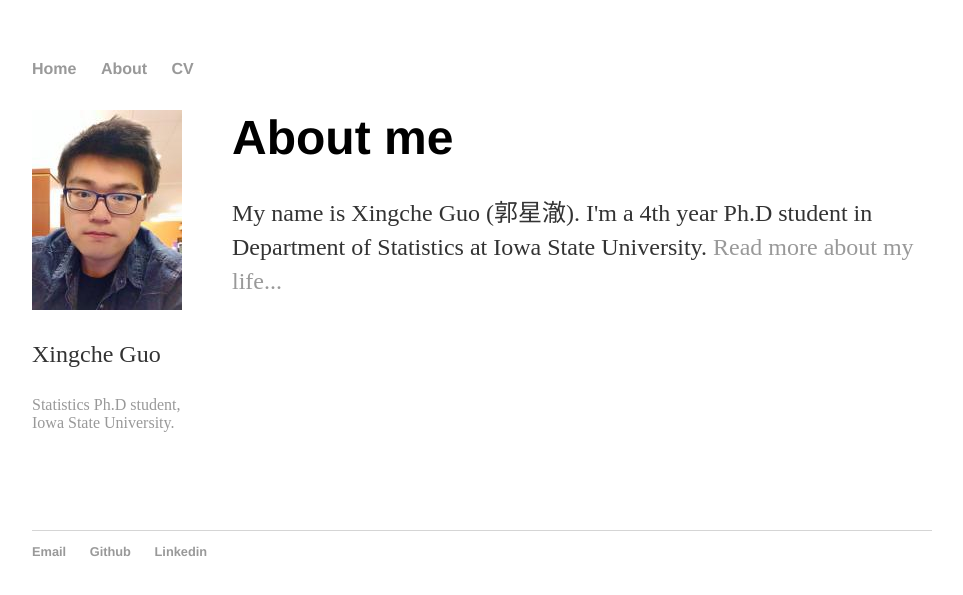
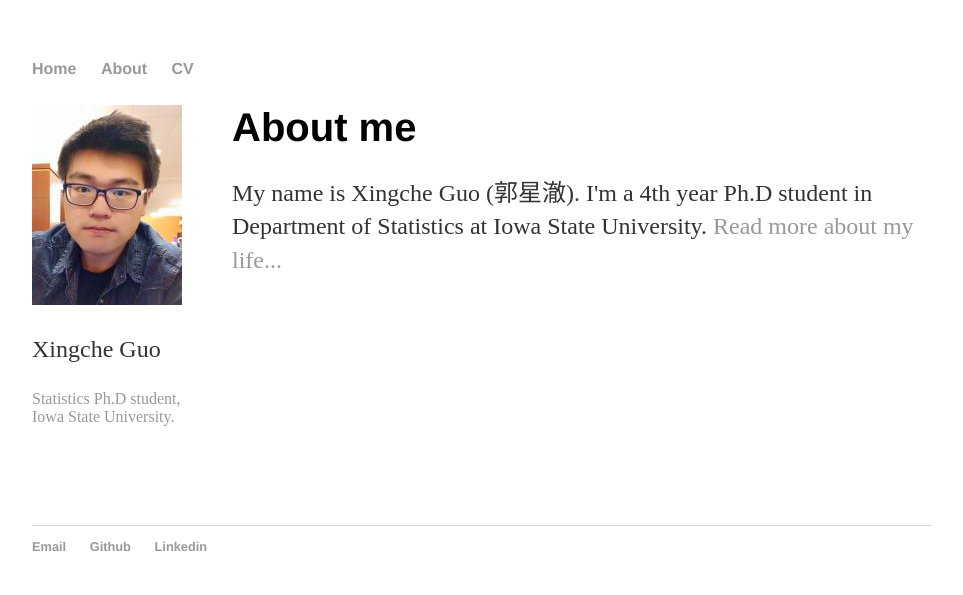
Before and after one commit to xingcheg/xingcheg.github.io, a Jekyll site: the page built from index.html, in a window 1280 px wide. Shown: the top 595 px of the page, without its empty margins (158-1121 px from the left). Built offline with Jekyll 4.4.1, drawn with Linux system fonts in a browser that asks for light colours.

Commit message:
Update main.css

```diff
--- a/css/main.css
+++ b/css/main.css
@@ -17,7 +17,7 @@ a:hover {
     text-decoration: underline;
 }
 h1 {
-    font-size: 3em;
+    font-size: 2.5em;
     font-family:'Helvetica', 'Arial', 'Sans-Serif';
 }
 p {
```
